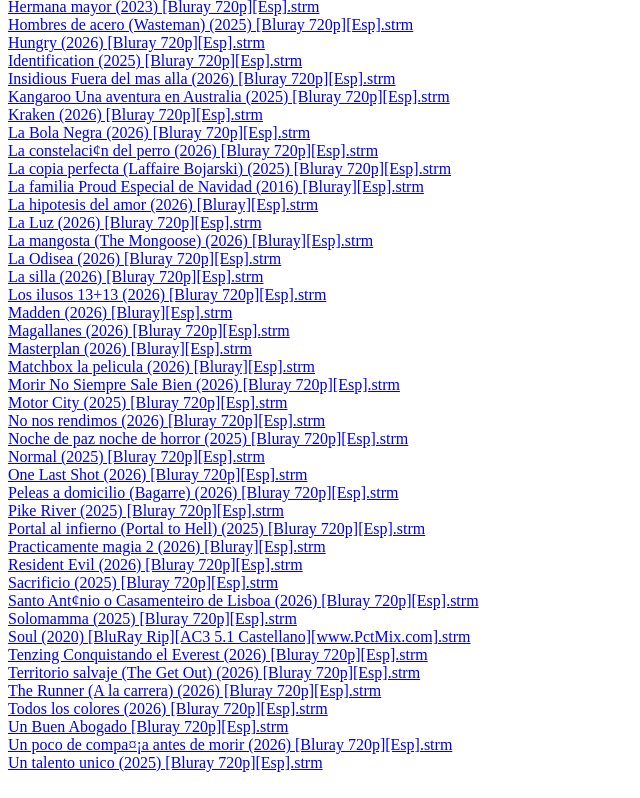
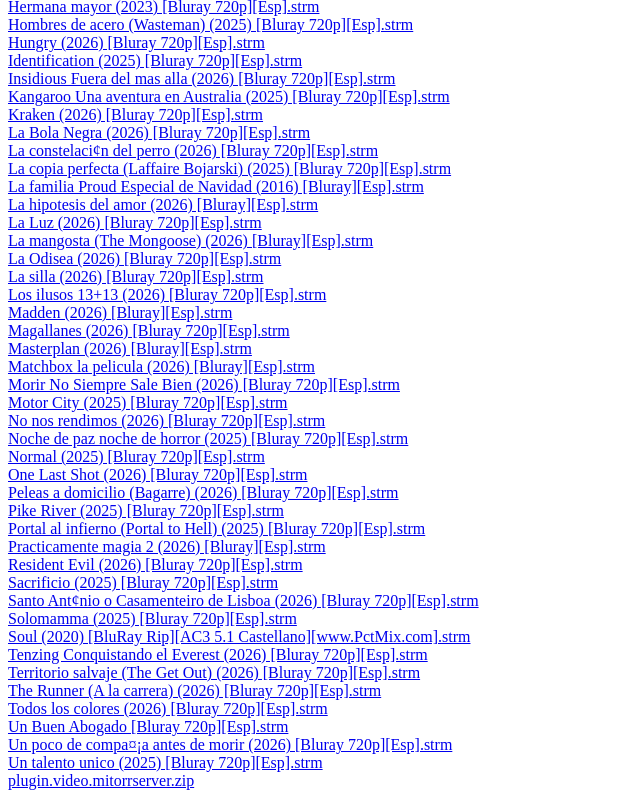
Before and after one commit to Kbestro/Peliculas, a plain HTML site: page index.html in a window 1280 px wide. Shown: the part 460-1258 px from the top of the page, without its empty margins (0-640 px from the left). Drawn offline with Linux system fonts and the light colour scheme.

Commit message:
Update index.html

```diff
--- a/index.html
+++ b/index.html
@@ -67,4 +67,5 @@
 <a href="Un Buen Abogado [Bluray 720p][Esp].strm">Un Buen Abogado [Bluray 720p][Esp].strm</a><br>
 <a href="Un poco de compa¤¡a antes de morir (2026) [Bluray 720p][Esp].strm">Un poco de compa¤¡a antes de morir (2026) [Bluray 720p][Esp].strm</a><br>
 <a href="Un talento unico (2025) [Bluray 720p][Esp].strm">Un talento unico (2025) [Bluray 720p][Esp].strm</a><br>
+<a href="plugin.video.mitorrserver.zip">plugin.video.mitorrserver.zip</a><br>
 </body></html>
```
